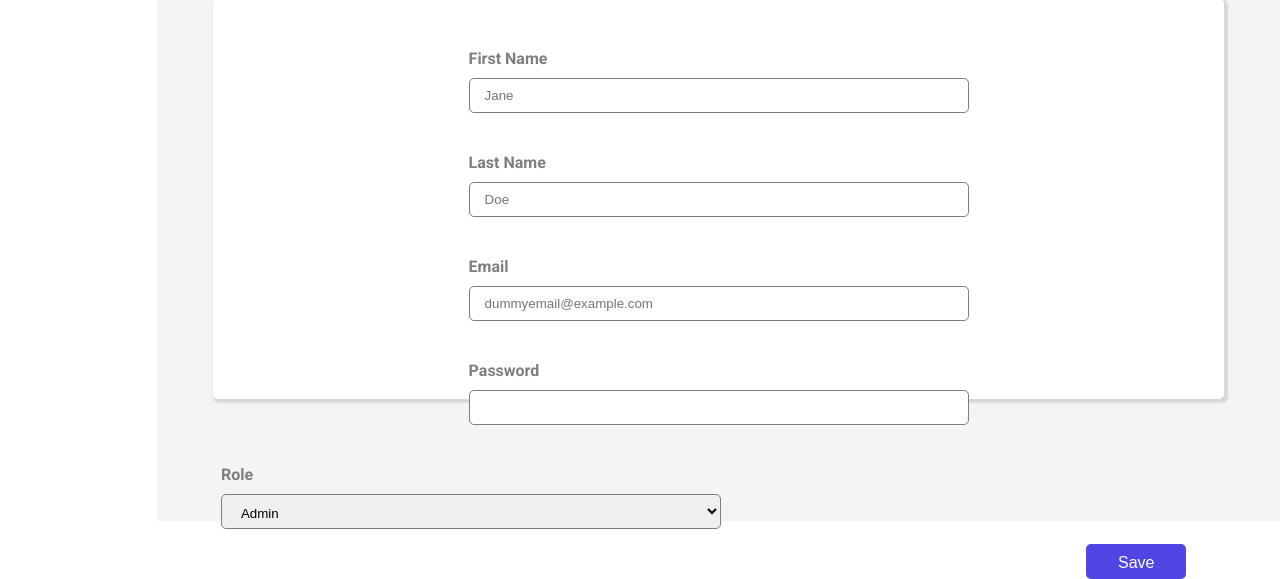
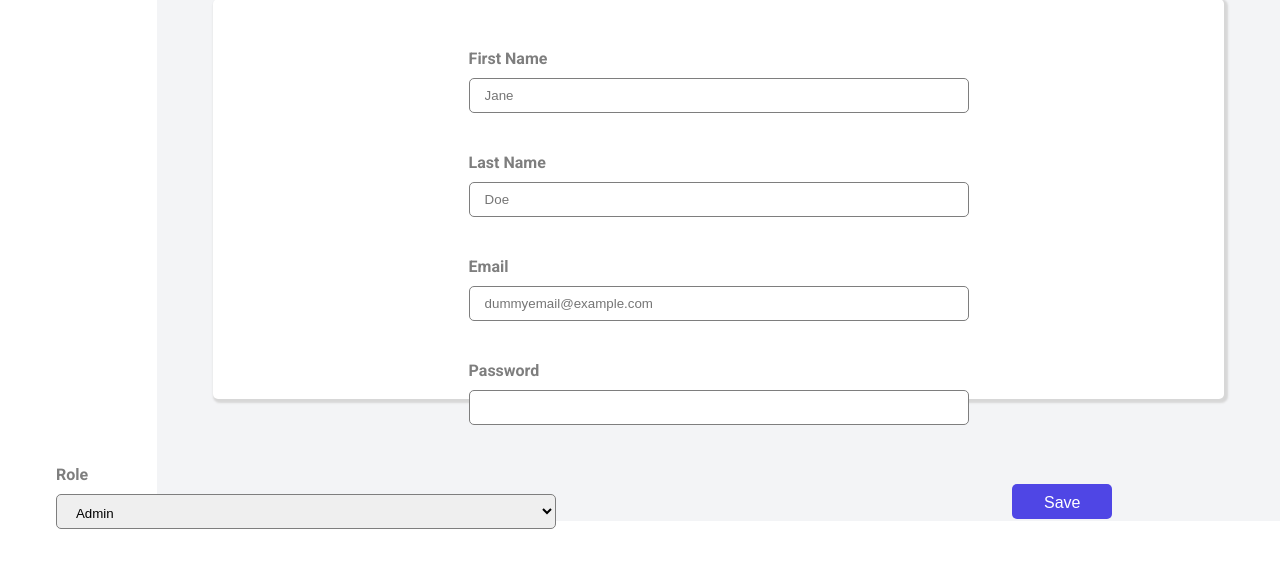
Before and after one commit to jaecoder20/info2180-finalproject, a PHP site: page /newUser.html in a window 1280 px wide. Shown: the part 279-858 px from the top of the page. After the commit the page ends 808 px from the top, so only its background shows below. Run offline with PHP 8.4, Linux system fonts and the light colour scheme.

Commit message:
fixed styles

```diff
--- a/frontend/newUser.css
+++ b/frontend/newUser.css
@@ -144,14 +144,14 @@ input,select{
 
 .input-containers:nth-of-type(5){
     position: relative;
-    right: 100px;
+    right: 265px;
 }
 
 .form-submit {
     border-radius: 5px;
     position: relative;
-    top: 50px;
-    left: 70px;
+    top: -10px;
+    right: 4px;
     display: inline-block;
     padding: 10px 20px;
     font-size: 16px;
```
